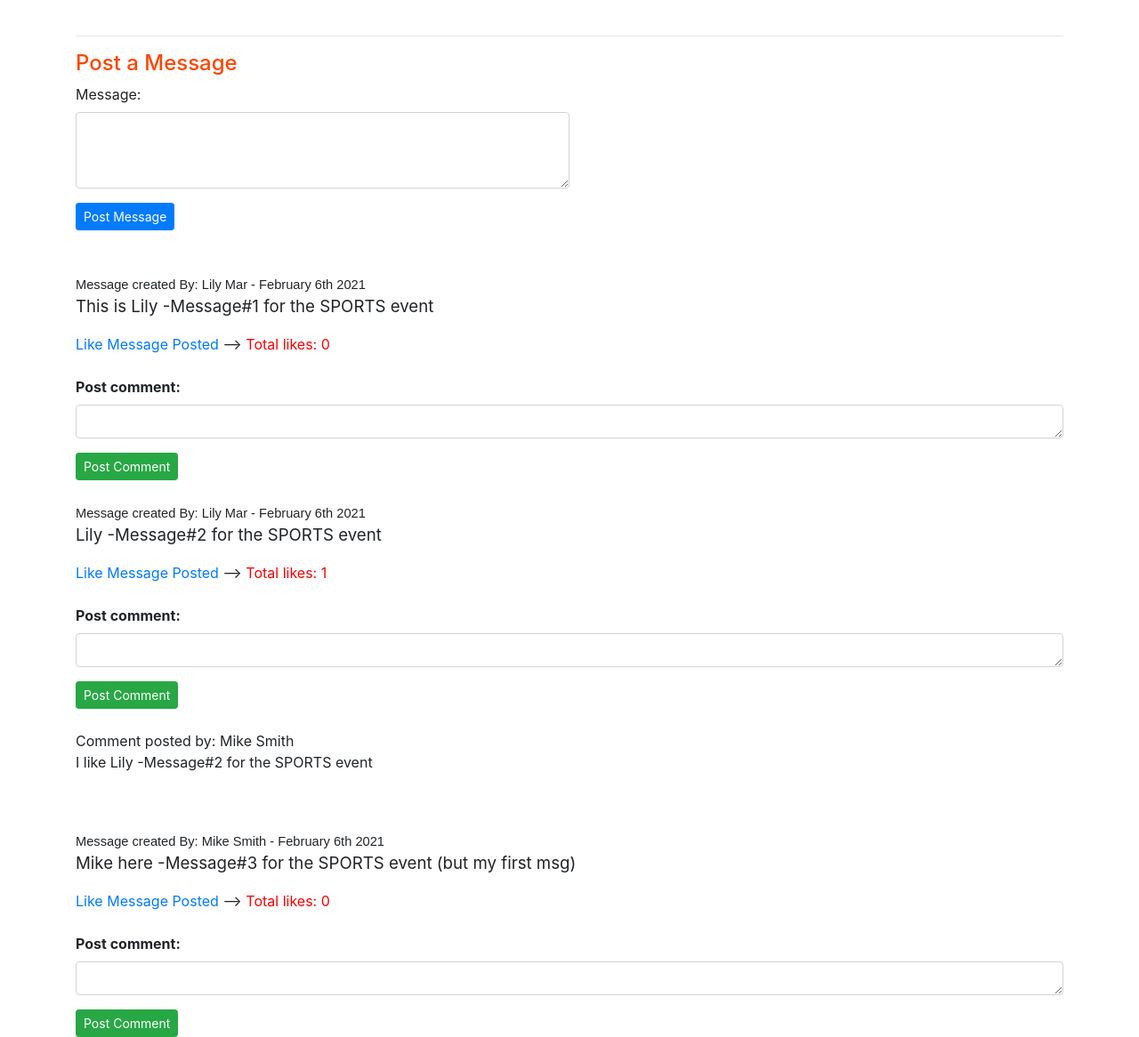
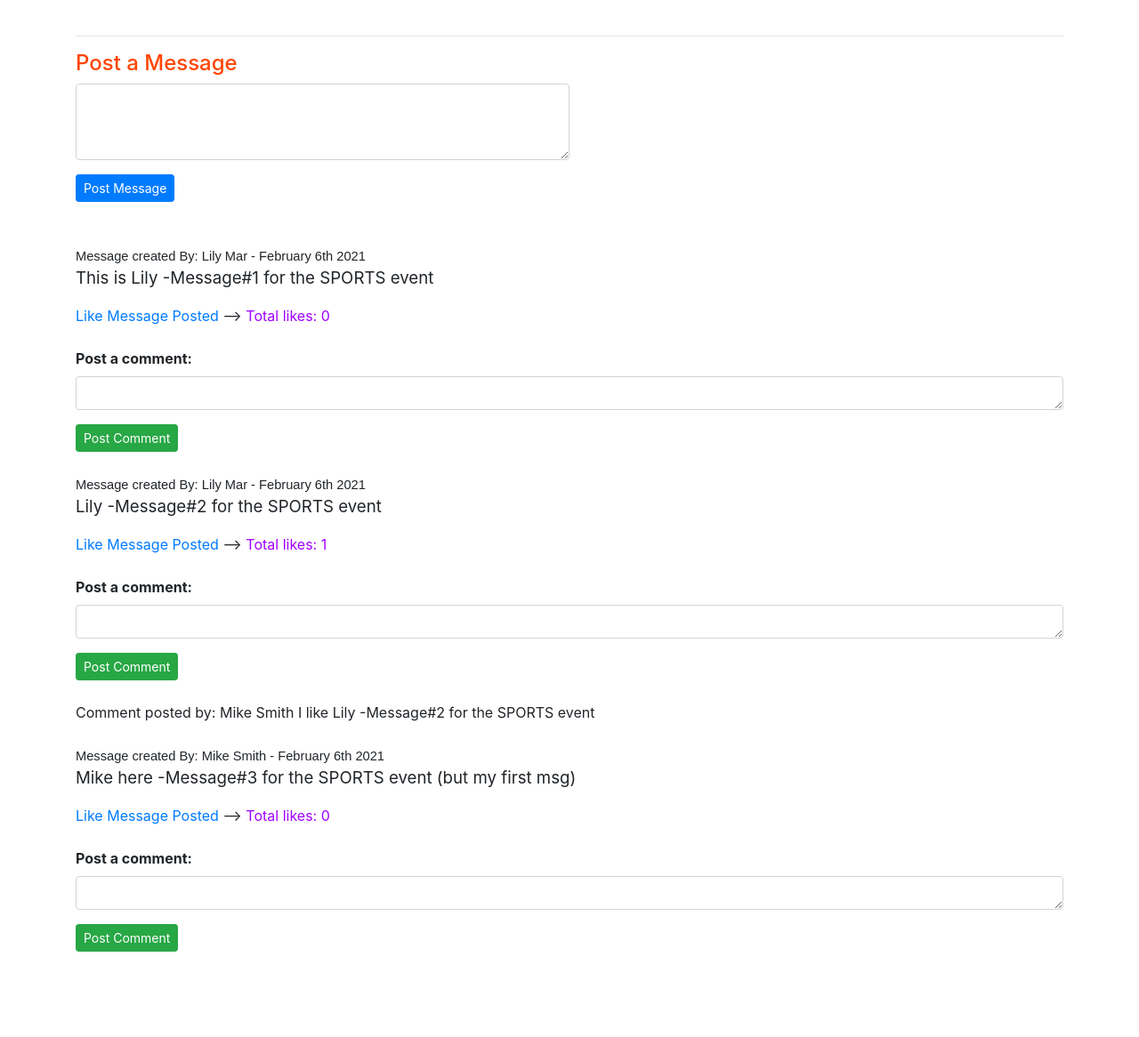
Before and after one commit to lili-mar/Group_project, a Django app: template group_proj/group_app/templates/confirmJoin.html in a window 1280 px wide. Shown: the part 401-1567 px from the top of the page at 89% size. After the commit the page ends 1471 px from the top, so only its background shows below. Run offline with Django 3.2, Linux system fonts and the light colour scheme; data comes from the database, SQL or seed files in the repository; both versions use the stored data as it was after the commit; the template is opened without the code that fills it: values that come from a table or form of the project are taken from there, most other values are stand-ins (such as "Sample title", 1, 10 or a date in 2020); some libraries are stand-ins or nearby versions.

Commit message:
confirmJoin is completed -please test aaway!

```diff
--- a/group_proj/group_app/templates/confirmJoin.html
+++ b/group_proj/group_app/templates/confirmJoin.html
@@ -11,8 +11,6 @@
     <title>Event Details</title>
 </head>
 <body>
-
-
     <div class="container">
         <h1>Details of the {{ one_event.event_name }} Event - {{ user.first_name }}!</h1>
         <a href="/ABC/dashboard">Dashboard </a> | <a href="/ABC/myProfile">myProfile </a> | <a
@@ -27,27 +25,23 @@
                 <p><strong>Date: </strong> {{ one_event.event_date }}</p>
                 <p><strong>Time: </strong> {{ one_event.event_time }}</p>
                 {% if one_event.location != "Zoom Link" %}
-                <p><strong>Address: </strong>{{ one_event.street_address }} <br> {{ one_event.city}} , {{ one_event.state}} {{ one_event.zip_code}}</p>
+                    <p><strong>Address: </strong>{{ one_event.street_address }} <br> {{ one_event.city}} , {{ one_event.state}} {{ one_event.zip_code}}</p>
                 {%else%}
-                <p></p><strong>Address: </strong> ABC ChildCare<br>
+                    <p></p><strong>Address: </strong> ABC ChildCare<br>
                     {{ one_event.street_address }} <br> {{ one_event.city}} , {{ one_event.state}} {{ one_event.zip_code}}</p>
                 {%endif%}
                 <br>
             </div>
             <div class= "col" id="temp-right">
                 {% if one_event.location != "Zoom Link" %}
-                <h4>{{ one_event.location }} </h4>
+                    <h4>{{ one_event.location }} </h4>
                 {%else%}
-                <h5>ABC ChildCare virtual Zoom Room</h5>
+                    <h5>ABC ChildCare virtual Zoom Room</h5>
                 {%endif%}
-
-                <!-- location where map will show up -->
-                <div id="map"></div>
+                <div id="map"></div>   <!-- location where map will show up -->
                 <br>
             </div>
         </div>
-
-
             <hr>
             {% if messages %}
                 <ul class="messages">
@@ -61,7 +55,7 @@
             <form action="/ABC/createMessage/{{one_event.id}}" method="POST">
                 {% csrf_token %}                <!--this prevents csrf error -should ALWAYS be here!! -->
                 <div class="form-group">
-                    <label for="msg_content">Message:</label>
+                    <!-- <label for="msg_content">Message:</label> -->
                     <textarea class="form-control w-50" name="msg_content" id="msg_content"   cols="10" rows="3"></textarea>
                 </div>
                 <button class="btn btn-sm btn-primary">Post Message</button>
@@ -70,24 +64,21 @@
 
             {% for message in messages_list %}
                 <br>
-                <!-- <p class='poster'>Message created By:  {{message.msg_UsrJoin.first_name}} {{message.msg_UsrJoin.last_name}} - {{message.created_at|date:'F jS Y'}}</p> -->
                 <pr class='poster'>Message created By:  {{message.msg_UsrJoin.first_name}} {{message.msg_UsrJoin.last_name}} - {{message.created_at|date:'F jS Y'}}</pr>
                 <p class='post'>{{message.msg_content}}</p>
 
                 {% if user not in message.user_likes.all %}  <!--if logged user hasn't like this comment -show "like" -->
-                    <a href="/ABC/like/{{one_event.id}}/{{message.id}}">Like Message Posted</a> --> <p style="display:inline; color: red;">Total likes: {{ message.user_likes.count }}</p>
+                    <a href="/ABC/like/{{one_event.id}}/{{message.id}}">Like Message Posted</a> --> <p style="display:inline; color: rgb(162, 0, 255);">Total likes: {{ message.user_likes.count }}</p>
                 {% else %}
-                    <a href="/ABC/unlike/{{one_event.id}}/{{message.id}}">UnLike Message!</a>
+                    <a href="/ABC/unlike/{{one_event.id}}/{{message.id}}">UnLike Message!</a> --> <p style="display:inline; color:  rgb(162, 0, 255);">Total likes: {{ message.user_likes.count }}</p>
                 {% endif %}
-
-
 
                 <!-- add one_event.id  to be able to return to confirmJoin -no need to add eventID in Comment model -->
                 <form action="/ABC/createComment/{{one_event.id}}/{{message.id}}" method="POST">
-                    {% csrf_token %}
-                    <br>              <!--this prevents csrf error -should ALWAYS be here!! -->
+                    {% csrf_token %}   <!--this prevents csrf error -should ALWAYS be here!! -->
+                    <br>
                     <div class="form-group">
-                        <label for="com_content"><strong>Post comment:</strong></label>
+                        <label for="com_content"><strong>Post a comment:</strong></label>
                         <textarea class="form-control w-20" name="com_content" id="com_content"   cols="5" rows="1"></textarea>
                     </div>
                     <button class="btn btn-sm btn-success">Post Comment</button>
@@ -97,16 +88,15 @@
                 {% for comment in message.msgcomments_join.all %}
                     <br>
                     <pr>Comment posted by: {{comment.com_UserJoin.first_name}} {{comment.com_UserJoin.last_name}}</pr>
-                    <p>{{comment.com_content}}</p>
+                    <pr>{{comment.com_content}}</pr>
                         {% if comment.com_UserJoin.id == request.session.user_id %}
-                            <a href="/ABC/deleteComment/{{one_event.id}}/{{comment.id}}">Delete this comment</a>
+                            <a href="/ABC/deleteComment/{{one_event.id}}/{{comment.id}}" role="button" class="btn btn-sm btn-danger">Delete this comment</a>
                         {% endif %}
                         <br>
                 {% endfor %}
 
             {% endfor %}
     </div>
-
 
     <script async defer src="https://maps.googleapis.com/maps/api/js?key={{api_key}}&callback=initMap"
     type="text/javascript">
@@ -116,8 +106,7 @@
         console.log("testing if our script is running")
         function initMap() {
             console.log("testing initializing map")
-            // initialize our geocoder
-            geocoder = new google.maps.Geocoder();
+            geocoder = new google.maps.Geocoder();  // initialize our geocoder
 
             geocoder.geocode( { 'address': "{{ one_event.street_address }} {{ one_event.city}} , {{ one_event.state}} {{ one_event.zip_code}}" }, function(results, status) {
                 if (status == 'OK') {
@@ -126,7 +115,6 @@
                         zoom: 12,
                         center: results[0].geometry.location,
                     });
-
                     var marker = new google.maps.Marker({
                         map: map,
                         position: results[0].geometry.location,
```
Also changed, not shown: group_proj/db.sqlite3.
